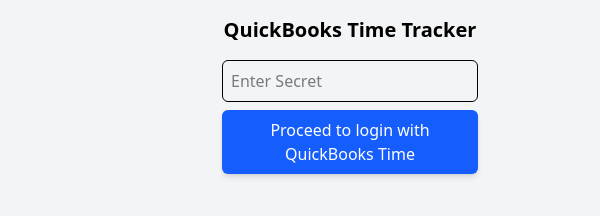
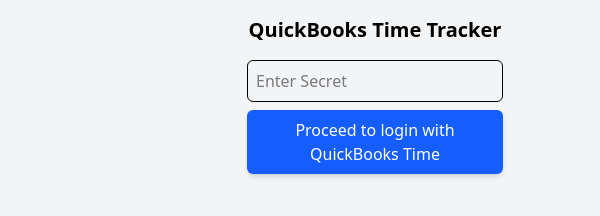
Before and after one commit to Will-Helliwell/quickbooks_time_tracker_chrome_extension, a browser extension: page popup/popup.html in a window 400 px wide. Shown: the top 216 px of the page, 600 px wide, since content can reach past the window. Drawn offline with Linux system fonts and the light colour scheme.

Commit message:
Increase pop-up width.

```diff
--- a/popup/popup.html
+++ b/popup/popup.html
@@ -8,7 +8,7 @@
     <script src="/tailwind_cdn_v408.js"></script>
 </head>
 
-<body class="w-[700px] bg-gray-100">
+<body class="w-[750px] bg-gray-100">
 
     <!-- Login Screen -->
     <div id="login-screen" class="flex flex-col items-center justify-center space-y-4 p-4">
```
